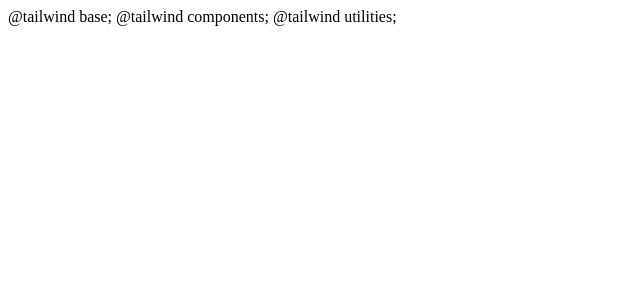
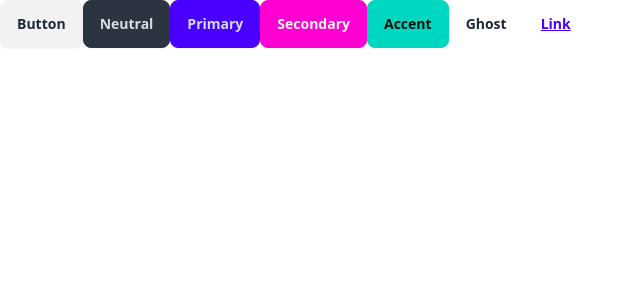
Before and after one commit to Shenkito/chat-app-react, a React (Vite) app in the folder client/: page / in a window 1280 px wide. Shown: the top 300 px of the page, without its empty margins (0-640 px from the left). Built offline with nearby package versions, Linux system fonts and the light colour scheme.

Commit message:
Add index css with tailwind and daisyUi

```diff
--- a/client/index.html
+++ b/client/index.html
@@ -1,3 +1,16 @@
-@tailwind base;
-@tailwind components;
-@tailwind utilities;
+<!doctype html>
+<html lang="en">
+
+<head>
+  <meta charset="UTF-8" />
+  <meta name="viewport" content="width=device-width, initial-scale=1.0" />
+  <title>Whisper Chat App</title>
+  <link rel="stylesheet" href="./src/index.css">
+</head>
+
+<body>
+  <div id="root"></div>
+  <script type="module" src="/src/main.jsx"></script>
+</body>
+
+</html>
--- a/client/src/App.jsx
+++ b/client/src/App.jsx
@@ -4,12 +4,15 @@
 function App() {
 
     return (
-        <div className="main-app">
-            <NavBar />
-            <Routes>
-
-            </Routes>
-        </div>
+        <>
+            <button className="btn">Button</button>
+            <button className="btn btn-neutral">Neutral</button>
+            <button className="btn btn-primary">Primary</button>
+            <button className="btn btn-secondary">Secondary</button>
+            <button className="btn btn-accent">Accent</button>
+            <button className="btn btn-ghost">Ghost</button>
+            <button className="btn btn-link">Link</button>
+        </>
     )
 }
 
--- /dev/null
+++ b/client/src/index.css
@@ -0,0 +1,3 @@
+@tailwind base;
+@tailwind components;
+@tailwind utilities;
```
Also changed, not shown: client/src/App.css (added).
